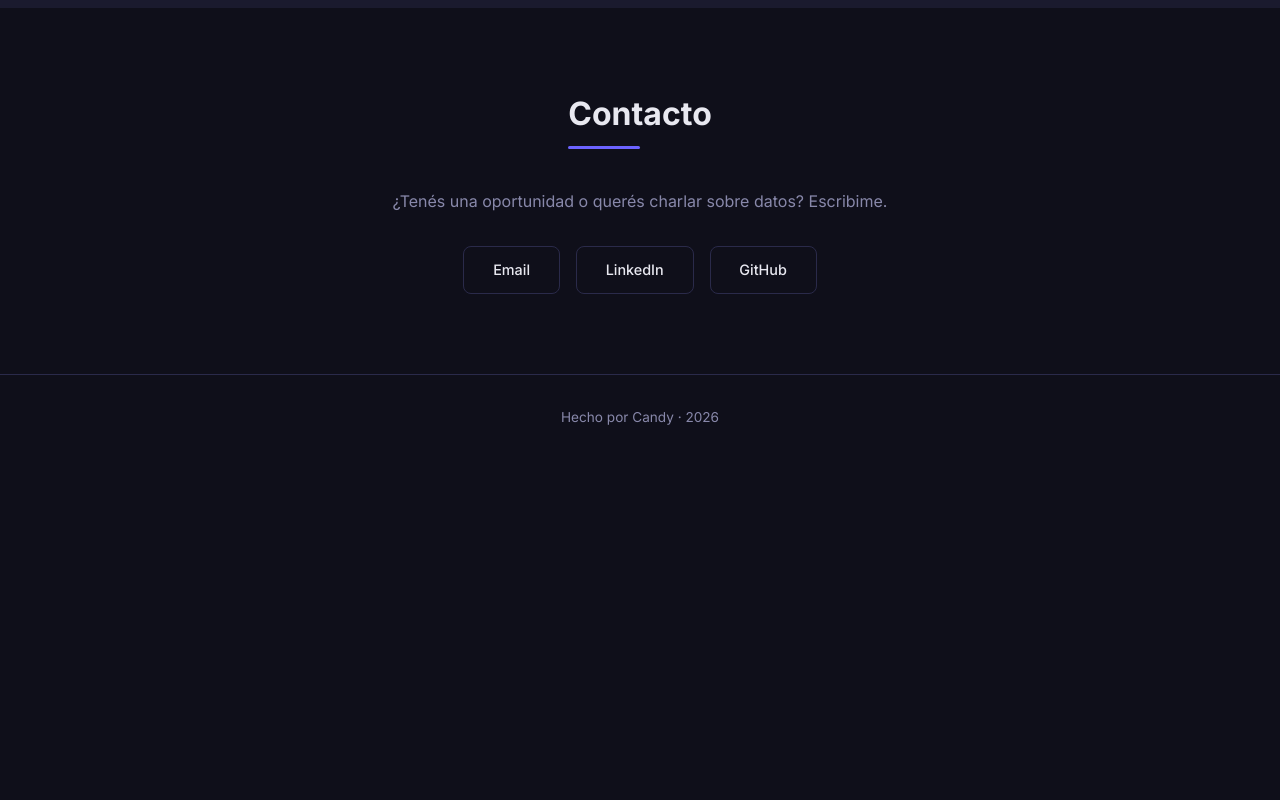
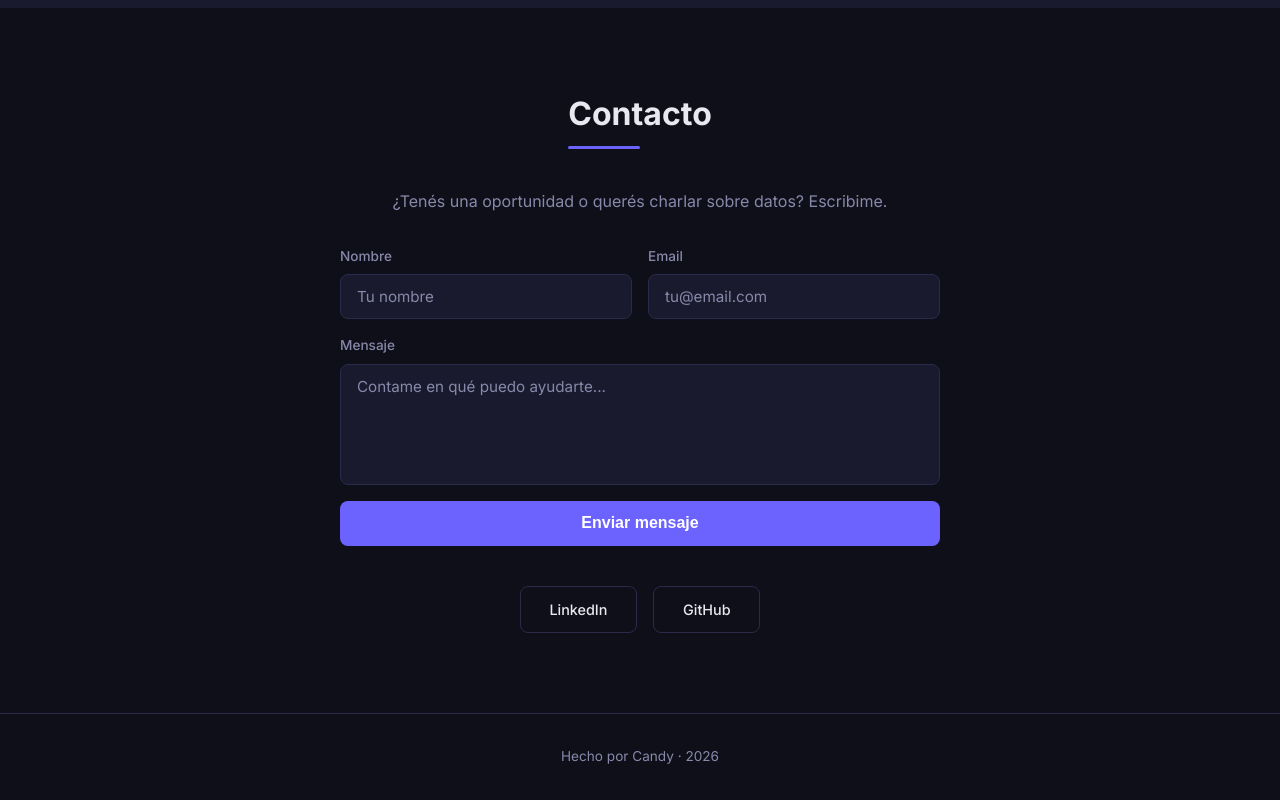
Before and after one commit to Facundo-Arroquy/candy, a website built with Vite: page index.html in a window 1280 px wide. Shown: the part 2409-3209 px from the top of the page. Before the commit the page ends 2869 px from the top, so only its background shows below. Built offline with nearby package versions, Linux system fonts and the light colour scheme; no server answers.

Commit message:
Add contact form with Supabase integration

```diff
--- a/index.html
+++ b/index.html
@@ -173,10 +173,32 @@
     <div class="section-inner contact-inner">
       <h2 class="section-title">Contacto</h2>
       <p class="contact-sub">¿Tenés una oportunidad o querés charlar sobre datos? Escribime.</p>
+
+      <form id="contact-form" class="contact-form">
+        <div class="form-row">
+          <div class="form-group">
+            <label for="name">Nombre</label>
+            <input type="text" id="name" placeholder="Tu nombre" required />
+          </div>
+          <div class="form-group">
+            <label for="email">Email</label>
+            <input type="email" id="email" placeholder="tu@email.com" required />
+          </div>
+        </div>
+        <div class="form-group">
+          <label for="message">Mensaje</label>
+          <textarea id="message" rows="5" placeholder="Contame en qué puedo ayudarte..." required></textarea>
+        </div>
+        <button type="submit" class="btn-submit">
+          <span id="btn-text">Enviar mensaje</span>
+          <span id="btn-loader" style="display:none">Enviando...</span>
+        </button>
+        <p id="form-message" class="form-message"></p>
+      </form>
+
       <div class="contact-links">
-        <a href="mailto:tu@email.com" class="contact-btn">Email</a>
         <a href="https://linkedin.com/in/tu-perfil" target="_blank" class="contact-btn">LinkedIn</a>
-        <a href="https://github.com/tu-usuario" target="_blank" class="contact-btn">GitHub</a>
+        <a href="https://github.com/Facundo-Arroquy" target="_blank" class="contact-btn">GitHub</a>
       </div>
     </div>
   </section>
--- a/main.js
+++ b/main.js
@@ -1 +1,35 @@
 import './styles.css'
+import { supabase } from './supabase.js'
+
+const form = document.getElementById('contact-form')
+const btnText = document.getElementById('btn-text')
+const btnLoader = document.getElementById('btn-loader')
+const formMessage = document.getElementById('form-message')
+
+form?.addEventListener('submit', async (e) => {
+  e.preventDefault()
+
+  const name = document.getElementById('name').value.trim()
+  const email = document.getElementById('email').value.trim()
+  const message = document.getElementById('message').value.trim()
+
+  // Loading state
+  btnText.style.display = 'none'
+  btnLoader.style.display = 'inline'
+  formMessage.textContent = ''
+  formMessage.className = 'form-message'
+
+  const { error } = await supabase.from('contacts').insert([{ name, email, message }])
+
+  btnText.style.display = 'inline'
+  btnLoader.style.display = 'none'
+
+  if (error) {
+    formMessage.textContent = 'Hubo un error al enviar. Intentá de nuevo.'
+    formMessage.classList.add('form-message--error')
+  } else {
+    formMessage.textContent = '¡Mensaje enviado! Me contactaré pronto.'
+    formMessage.classList.add('form-message--success')
+    form.reset()
+  }
+})
--- a/package.json
+++ b/package.json
@@ -8,5 +8,8 @@
   },
   "devDependencies": {
     "vite": "^6.0.0"
+  },
+  "dependencies": {
+    "@supabase/supabase-js": "^2.99.3"
   }
 }
--- a/styles.css
+++ b/styles.css
@@ -412,6 +412,86 @@ section {
   margin-bottom: 2rem;
 }
 
+.contact-form {
+  max-width: 600px;
+  margin: 0 auto 2.5rem;
+  text-align: left;
+}
+
+.form-row {
+  display: grid;
+  grid-template-columns: 1fr 1fr;
+  gap: 1rem;
+}
+
+.form-group {
+  display: flex;
+  flex-direction: column;
+  gap: 0.4rem;
+  margin-bottom: 1rem;
+}
+
+.form-group label {
+  font-size: 0.85rem;
+  font-weight: 500;
+  color: var(--text-muted);
+}
+
+.form-group input,
+.form-group textarea {
+  background: var(--bg-card);
+  border: 1px solid var(--border);
+  border-radius: 8px;
+  padding: 0.75rem 1rem;
+  color: var(--text);
+  font-family: 'Inter', sans-serif;
+  font-size: 0.95rem;
+  transition: border-color 0.2s;
+  resize: none;
+}
+
+.form-group input:focus,
+.form-group textarea:focus {
+  outline: none;
+  border-color: var(--primary);
+}
+
+.form-group input::placeholder,
+.form-group textarea::placeholder {
+  color: var(--text-muted);
+}
+
+.btn-submit {
+  width: 100%;
+  padding: 0.85rem;
+  background: var(--primary);
+  color: var(--white);
+  border: none;
+  border-radius: 8px;
+  font-size: 1rem;
+  font-weight: 600;
+  cursor: pointer;
+  transition: background 0.2s;
+}
+
+.btn-submit:hover {
+  background: var(--primary-light);
+}
+
+.form-message {
+  margin-top: 0.8rem;
+  font-size: 0.9rem;
+  text-align: center;
+}
+
+.form-message--success {
+  color: var(--accent);
+}
+
+.form-message--error {
+  color: #FF6B6B;
+}
+
 .contact-links {
   display: flex;
   justify-content: center;
@@ -432,6 +512,12 @@ section {
   border-color: var(--primary);
   color: var(--primary-light);
   transform: translateY(-2px);
+}
+
+@media (max-width: 600px) {
+  .form-row {
+    grid-template-columns: 1fr;
+  }
 }
 
 /* ===== FOOTER ===== */
--- /dev/null
+++ b/supabase.js
@@ -0,0 +1,6 @@
+import { createClient } from '@supabase/supabase-js'
+
+const supabaseUrl = import.meta.env.VITE_SUPABASE_URL
+const supabaseKey = import.meta.env.VITE_SUPABASE_ANON_KEY
+
+export const supabase = createClient(supabaseUrl, supabaseKey)
```
Also changed, not shown: 3 other files.
